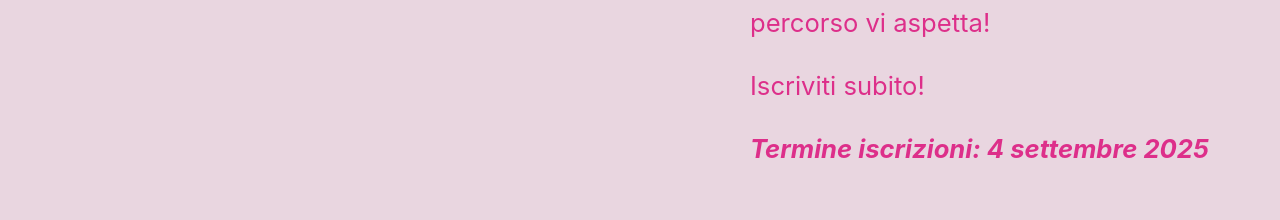
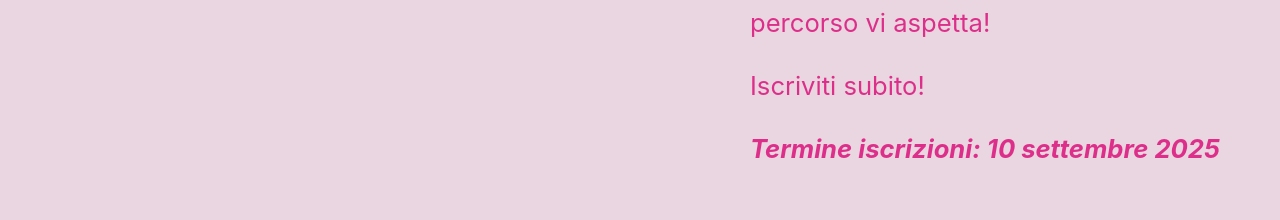
Before and after one commit to stefanoCestari03/SITO-CORSA-LUMACHE, a React (Vite) app in the folder sito-corsa-lumache/: page / in a window 1280 px wide. Shown: the part 3721-3941 px from the top of the page. Built offline with nearby package versions, Linux system fonts and the light colour scheme.

Commit message:
cambio data scadenza

```diff
--- a/sito-corsa-lumache/src/components/RegistrationCta.jsx
+++ b/sito-corsa-lumache/src/components/RegistrationCta.jsx
@@ -50,7 +50,7 @@ function RegistrationCta() {
             <p>Tuttavia, dobbiamo darvi un piccolo avvertimento, frutto delle nostre attente "stime sul campo": purtroppo, il percorso non è pensato per i mezzi a ruote. Quindi, carrozzelle e passeggini dovranno fare il tifo da bordo campo, perché il nostro sentiero, pur bellissimo, non è agibile per loro. La sicurezza e il divertimento vengono prima di tutto!</p>
             <p>E per concludere in bellezza... e per assicurarci che nessuno "bari" (sappiamo che ci provate! 😉), la corsa si fa rigorosamente a piedi! Niente mountain bike, monopattini, o altri "trucchetti" a due ruote (o più). La "Snail Trail 10K" è un'esperienza autentica, da vivere con le proprie gambe e con il giusto spirito di avventura. Preparate le scarpe, il percorso vi aspetta!</p>
             <p>Iscriviti subito!</p>
-            <p className="deadline">Termine iscrizioni: 4 settembre 2025</p>
+            <p className="deadline">Termine iscrizioni: 10 settembre 2025</p>
           </div>
         </div>
       </div>
```
